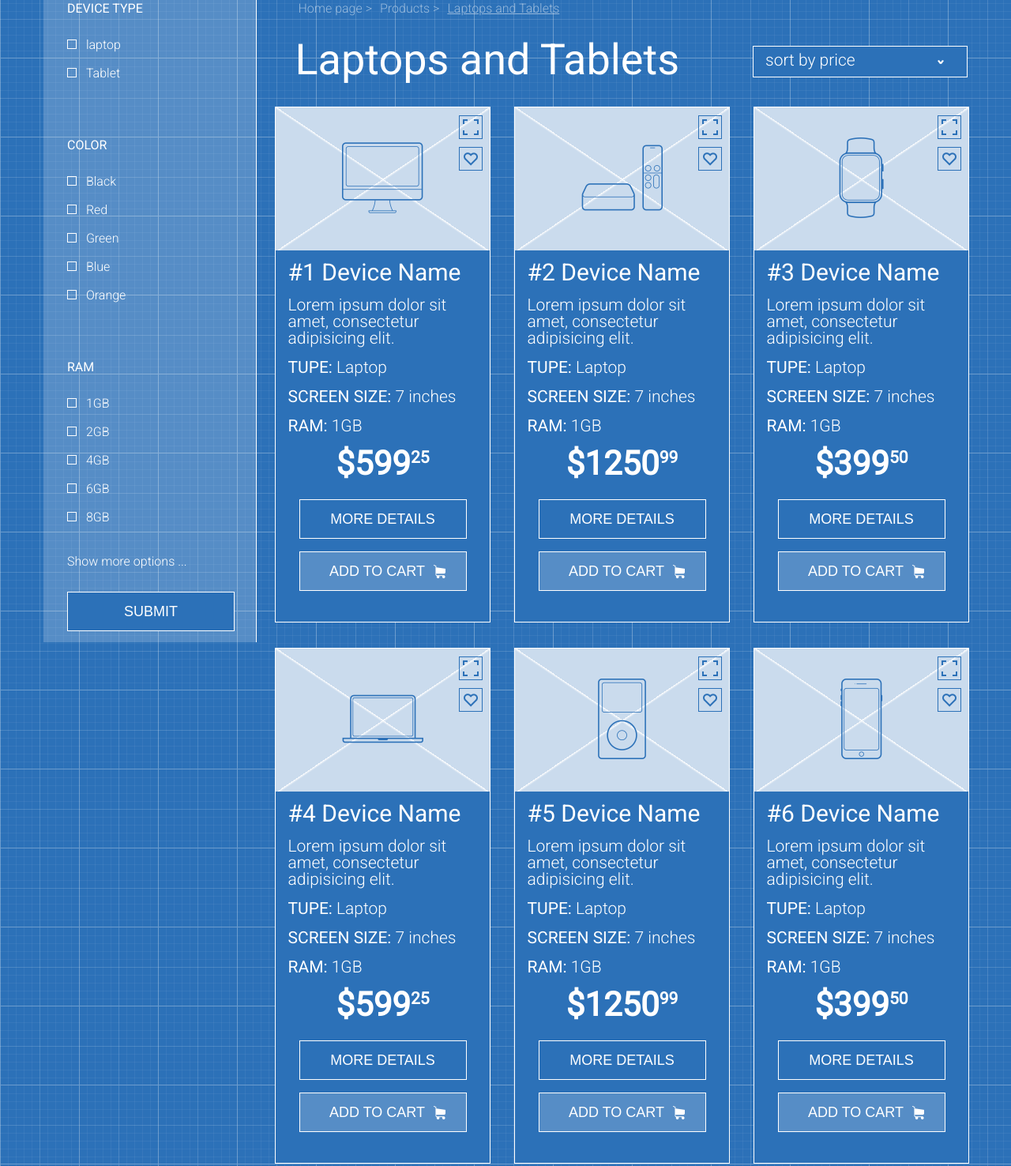
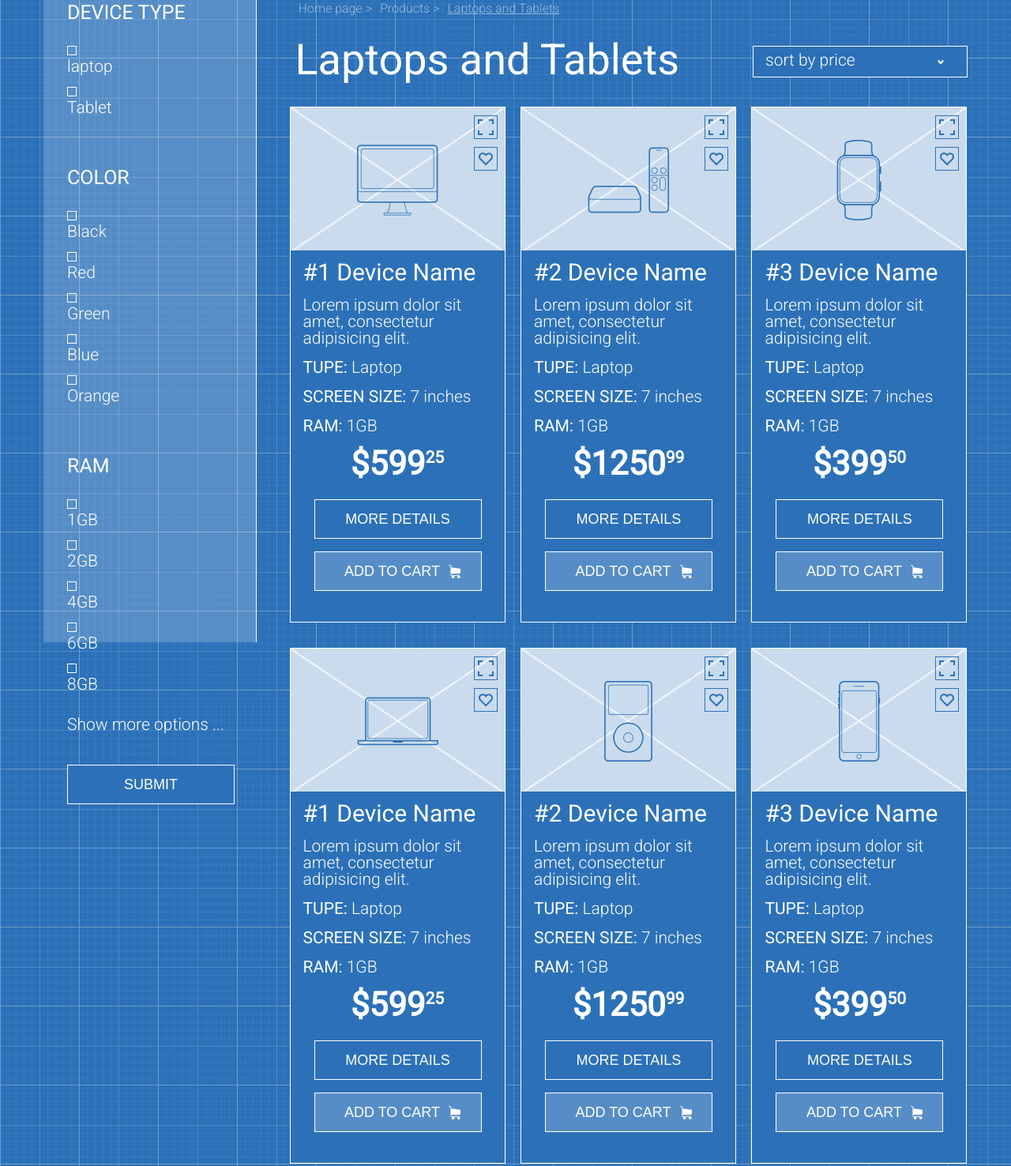
Before and after one commit to bogdanalevickaa/blog, a plain HTML site: page site/index.html in a window 1280 px wide. Shown: the part 527-2003 px from the top of the page at 79% size. Drawn offline with Linux system fonts and the light colour scheme.

Commit message:
added app.js, changed index.html and style.css

```diff
--- a/site/index.html
+++ b/site/index.html
@@ -52,7 +52,7 @@
 						</div>
 						<div class="col-md-1">
 							<div class="basket row">
-								<div class="basket4">4</div>
+								<div class="basket4" id="products-count">0</div>
 								<div class="basketimg"></div>
 							</div>
 						</div>
@@ -70,16 +70,15 @@
 					<div class="block1">
 						<div class="checkbox">
 							<input type="checkbox" name="DEVICE_TYPE" id="laptop">
-							<label for="laptop"></label>
+							<label for="laptop">laptop</label>
 						</div>
-							<div class="element_sort_list">laptop</div>
+
 					</div>
 					<div class="block1">
 						<div class="checkbox">
 							<input type="checkbox" name="DEVICE_TYPE" id="Tablet">
-							<label for="Tablet"></label>
+							<label for="Tablet">Tablet</label>
 						</div>
-							<div class="element_sort_list">Tablet</div>
 					</div>
 				</div>
 				<div class="block">
@@ -87,37 +86,32 @@
 					<div class="block1">
 						<div class="checkbox">
 							<input type="checkbox" name="COLOR" id="Black">
-							<label for="Black"></label>
+							<label for="Black">Black</label>
 						</div>
-							<div class="element_sort_list">Black</div>
 					</div>
 					<div class="block1">
 						<div class="checkbox">
 							<input type="checkbox" name="COLOR" id="Red">
-							<label for="Red"></label>
+							<label for="Red">Red</label>
 						</div>
-							<div class="element_sort_list">Red</div>
 					</div>
 					<div class="block1">
 						<div class="checkbox">
 							<input type="checkbox" name="COLOR" id="Green">
-							<label for="Green"></label>
+							<label for="Green">Green</label>
 						</div>
-							<div class="element_sort_list">Green</div>
 					</div>
 					<div class="block1">
 						<div class="checkbox">
 							<input type="checkbox" name="COLOR" id="Blue">
-							<label for="Blue"></label>
+							<label for="Blue">Blue</label>
 						</div>
-							<div class="element_sort_list">Blue</div>
 					</div>
 					<div class="block1">
 						<div class="checkbox">
 							<input type="checkbox" name="COLOR" id="Orange">
-							<label for="Orange"></label>
+							<label for="Orange">Orange</label>
 						</div>
-							<div class="element_sort_list">Orange</div>
 					</div>
 				</div>
 				<div class="block3">
@@ -125,40 +119,36 @@
 					<div class="block1">
 						<div class="checkbox">
 							<input type="checkbox" name="RAM" id="1GB">
-							<label for="1GB"></label>
+							<label for="1GB">1GB</label>
 						</div>
-							<div class="element_sort_list">1GB</div>
+
 					</div>
 					<div class="block1">
 						<div class="checkbox">
 							<input type="checkbox" name="RAM" id="2GB">
-							<label for="2GB"></label>
+							<label for="2GB">2GB</label>
 						</div>
-							<div class="element_sort_list">2GB</div>
 					</div>
 					<div class="block1">
 						<div class="checkbox">
 							<input type="checkbox" name="RAM" id="4GB">
-							<label for="4GB"></label>
+							<label for="4GB">4GB</label>
 						</div>
-							<div class="element_sort_list">4GB</div>
 					</div>
 					<div class="block1">
 						<div class="checkbox">
 							<input type="checkbox" name="RAM" id="6GB">
-							<label for="6GB"></label>
+							<label for="6GB">6GB</label>
 						</div>
-							<div class="element_sort_list">6GB</div>
 					</div>
 					<div class="block1">
 						<div class="checkbox">
 							<input type="checkbox" name="RAM" id="8GB">
-							<label for="8GB"></label>
+							<label for="8GB">8GB</label>
 						</div>
-							<div class="element_sort_list">8GB</div>
 					</div>
 				</div>
-				<div class="block1">Show more options ...</div>
+				<div class="block1"><a href="">Show more options ...</a></div>
 				<button class="submit_more">SUBMIT</button>
 			</div>
 		</div>
@@ -177,156 +167,165 @@
 					<div>sort by popularity</div>
 				</div>
 			</div>
-			<table>
-				<tr>
-					<td><div class="border1">
-						<table class="table">
-							<tr><td class="icon"><img src="img/goods1.png"><div class="icon_border1"></div><div class="icon_border"></div></td></tr>
-							<tr><td><table class="table1">
-								<tr><td class="device"><strong>#1 Device Name</strong></td></tr>
-								<tr><td class="characteristic">Lorem ipsum dolor sit amet, consectetur adipisicing elit.</td></tr>
-								<tr><td class="characteristic"><strong>TUPE:</strong> Laptop</td></tr>
-								<tr><td class="characteristic"><strong>SCREEN SIZE:</strong> 7 inches</td></tr>
-								<tr><td class="characteristic"><strong>RAM:</strong> 1GB</td></tr>
-								<tr><td class="price">$599<sup>25</sup></td></tr>
-								<tr><td><button class="more">MORE DETAILS</button></td></tr>
-								<tr><td><button class="add">ADD TO CART</button></td></tr>
-							</table></td></tr>
-						</table>
-					</div></td>
-					<td><div class="border1">
-						<table class="table">
-							<tr><td class="icon"><img src="img/goods2.png"><div class="icon_border1"></div><div class="icon_border"></div></td></tr>
-							<tr><td><table class="table1">
-								<tr><td class="device"><strong>#2 Device Name</strong></td></tr>
-								<tr><td class="characteristic">Lorem ipsum dolor sit amet, consectetur adipisicing elit.</td></tr>
-								<tr><td class="characteristic"><strong>TUPE:</strong> Laptop</td></tr>
-								<tr><td class="characteristic"><strong>SCREEN SIZE:</strong> 7 inches</td></tr>
-								<tr><td class="characteristic"><strong>RAM:</strong> 1GB</td></tr>
-								<tr><td class="price">$1250<sup>99</sup></td></tr>
-								<tr><td><button class="more">MORE DETAILS</button></td></tr>
-								<tr><td><button class="add">ADD TO CART</button></td></tr>
-							</table></td></tr>
-						</table>
-					</div></td>
-					<td><div class="border1">
-						<table class="table">
-							<tr><td class="icon"><img src="img/goods3.png"><div class="icon_border1"></div><div class="icon_border"></div></td></tr>
-							<tr><td><table class="table1">
-								<tr><td class="device"><strong>#3 Device Name</strong></td></tr>
-								<tr><td class="characteristic">Lorem ipsum dolor sit amet, consectetur adipisicing elit.</td></tr>
-								<tr><td class="characteristic"><strong>TUPE:</strong> Laptop</td></tr>
-								<tr><td class="characteristic"><strong>SCREEN SIZE:</strong> 7 inches</td></tr>
-								<tr><td class="characteristic"><strong>RAM:</strong> 1GB</td></tr>
-								<tr><td class="price">$399<sup>50</sup></td></tr>
-								<tr><td><button class="more">MORE DETAILS</button></td></tr>
-								<tr><td><button class="add">ADD TO CART</button></td></tr>
-							</table></td></tr>
-						</table>
-					</div></td>
-				</tr>
-				<tr>
-					<td><div class="border1">
-						<table class="table">
-							<tr><td class="icon"><img src="img/goods4.png"><div class="icon_border1"></div><div class="icon_border"></div></td></tr>
-							<tr><td><table class="table1">
-								<tr><td class="device"><strong>#4 Device Name</strong></td></tr>
-								<tr><td class="characteristic">Lorem ipsum dolor sit amet, consectetur adipisicing elit.</td></tr>
-								<tr><td class="characteristic"><strong>TUPE:</strong> Laptop</td></tr>
-								<tr><td class="characteristic"><strong>SCREEN SIZE:</strong> 7 inches</td></tr>
-								<tr><td class="characteristic"><strong>RAM:</strong> 1GB</td></tr>
-								<tr><td class="price">$599<sup>25</sup></td></tr>
-								<tr><td><button class="more">MORE DETAILS</button></td></tr>
-								<tr><td><button class="add">ADD TO CART</button></td></tr>
-							</table></td></tr>
-						</table>
-					</div></td>
-					<td><div class="border1">
-						<table class="table">
-							<tr><td class="icon"><img src="img/goods5.png"><div class="icon_border1"></div><div class="icon_border"></div></td></tr>
-							<tr><td><table class="table1">
-								<tr><td class="device"><strong>#5 Device Name</strong></td></tr>
-								<tr><td class="characteristic">Lorem ipsum dolor sit amet, consectetur adipisicing elit.</td></tr>
-								<tr><td class="characteristic"><strong>TUPE:</strong> Laptop</td></tr>
-								<tr><td class="characteristic"><strong>SCREEN SIZE:</strong> 7 inches</td></tr>
-								<tr><td class="characteristic"><strong>RAM:</strong> 1GB</td></tr>
-								<tr><td class="price">$1250<sup>99</sup></td></tr>
-								<tr><td><button class="more">MORE DETAILS</button></td></tr>
-								<tr><td><button class="add">ADD TO CART</button></td></tr>
-							</table></td></tr>
-						</table>
-					</div></td>
-					<td><div class="border1">
-						<table class="table">
-							<tr><td class="icon"><img src="img/goods6.png"><div class="icon_border1"></div><div class="icon_border"></div></td></tr>
-							<tr><td><table class="table1">
-								<tr><td class="device"><strong>#6 Device Name</strong></td></tr>
-								<tr><td class="characteristic">Lorem ipsum dolor sit amet, consectetur adipisicing elit.</td></tr>
-								<tr><td class="characteristic"><strong>TUPE:</strong> Laptop</td></tr>
-								<tr><td class="characteristic"><strong>SCREEN SIZE:</strong> 7 inches</td></tr>
-								<tr><td class="characteristic"><strong>RAM:</strong> 1GB</td></tr>
-								<tr><td class="price">$399<sup>50</sup></td></tr>
-								<tr><td><button class="more">MORE DETAILS</button></td></tr>
-								<tr><td><button class="add">ADD TO CART</button></td></tr>
-							</table></td></tr>
-						</table>
-					</div></td>
-				</tr>
-				<tr>
-					<td><div class="border1">
-						<table class="table">
-							<tr><td class="icon"><img src="img/goods7.png"><div class="icon_border1"></div><div class="icon_border"></div></td></tr>
-							<tr><td><table class="table1">
-								<tr><td class="device"><strong>#7 Device Name</strong></td></tr>
-								<tr><td class="characteristic">Lorem ipsum dolor sit amet, consectetur adipisicing elit.</td></tr>
-								<tr><td class="characteristic"><strong>TUPE:</strong> Laptop</td></tr>
-								<tr><td class="characteristic"><strong>SCREEN SIZE:</strong> 7 inches</td></tr>
-								<tr><td class="characteristic"><strong>RAM:</strong> 1GB</td></tr>
-								<tr><td class="price">$599<sup>25</sup></td></tr>
-								<tr><td><button class="more">MORE DETAILS</button></td></tr>
-								<tr><td><button class="add">ADD TO CART</button></td></tr>
-							</table></td></tr>
-						</table>
-					</div></td>
-					<td><div class="border1">
-						<table class="table">
-							<tr><td class="icon"><img src="img/goods8.png"><div class="icon_border1"></div><div class="icon_border"></div></td></tr>
-							<tr><td><table class="table1">
-								<tr><td class="device"><strong>#8 Device Name</strong></td></tr>
-								<tr><td class="characteristic">Lorem ipsum dolor sit amet, consectetur adipisicing elit.</td></tr>
-								<tr><td class="characteristic"><strong>TUPE:</strong> Laptop</td></tr>
-								<tr><td class="characteristic"><strong>SCREEN SIZE:</strong> 7 inches</td></tr>
-								<tr><td class="characteristic"><strong>RAM:</strong> 1GB</td></tr>
-								<tr><td class="price">$1250<sup>99</sup></td></tr>
-								<tr><td><button class="more">MORE DETAILS</button></td></tr>
-								<tr><td><button class="add">ADD TO CART</button></td></tr>
-							</table></td></tr>
-						</table>
-					</div></td>
-					<td><div class="border1">
-						<table class="table">
-							<tr><td class="icon"><img src="img/goods9.png"><div class="icon_border1"></div><div class="icon_border"></div></td></tr>
-							<tr><td><table class="table1">
-								<tr><td class="device"><strong>#9 Device Name</strong></td></tr>
-								<tr><td class="characteristic">Lorem ipsum dolor sit amet, consectetur adipisicing elit.</td></tr>
-								<tr><td class="characteristic"><strong>TUPE:</strong> Laptop</td></tr>
-								<tr><td class="characteristic"><strong>SCREEN SIZE:</strong> 7 inches</td></tr>
-								<tr><td class="characteristic"><strong>RAM:</strong> 1GB</td></tr>
-								<tr><td class="price">$399<sup>50</sup></td></tr>
-								<tr><td><button class="more">MORE DETAILS</button></td></tr>
-								<tr><td><button class="add">ADD TO CART</button></td></tr>
-							</table></td></tr>
-						</table>
-					</div></td>
-				</tr>
-				<tr>
-					<td class="characteristic"></td>
-					<td class="characteristic load">Load more ...</td>
-					<td class="characteristic"></td>
-				</tr>
-			</table>
+			<div class="col-md-9-1">
+				<div class="border1">
+					<div class="table">
+						<div class="icon"><img src="img/goods1.png"><div class="icon_border1"></div><button class="like"></button></div>
+						<div class="table1">
+							<div class="device"><strong>#1 Device Name</strong></div>
+							<div class="characteristic">Lorem ipsum dolor sit amet, consectetur adipisicing elit.</div>
+							<div class="characteristic"><strong>TUPE:</strong> Laptop</div>
+							<div class="characteristic"><strong>SCREEN SIZE:</strong> 7 inches</div>
+							<div class="characteristic"><strong>RAM:</strong> 1GB</div>
+							<div class="price">$599<sup>25</sup></div>
+							<button class="more">MORE DETAILS</button>
+							<button class="add add-to-card">ADD TO CART</button>
+						</div>
+					</div>
+				</div>
+			</div>
+			<div class="col-md-9-1">
+				<div class="border1">
+					<div class="table">
+						<div class="icon"><img src="img/goods2.png"><div class="icon_border1"></div><button class="like"></button></div>
+						<div class="table1">
+							<div class="device"><strong>#2 Device Name</strong></div>
+							<div class="characteristic">Lorem ipsum dolor sit amet, consectetur adipisicing elit.</div>
+							<div class="characteristic"><strong>TUPE:</strong> Laptop</div>
+							<div class="characteristic"><strong>SCREEN SIZE:</strong> 7 inches</div>
+							<div class="characteristic"><strong>RAM:</strong> 1GB</div>
+							<div class="price">$1250<sup>99</sup></div>
+							<button class="more">MORE DETAILS</button>
+							<button class="add add-to-card">ADD TO CART</button>
+						</div>
+					</div>
+				</div>
+			</div>
+			<div class="col-md-9-1">
+				<div class="border1">
+					<div class="table">
+						<div class="icon"><img src="img/goods3.png"><div class="icon_border1"></div><button class="like"></button></div>
+						<div class="table1">
+							<div class="device"><strong>#3 Device Name</strong></div>
+							<div class="characteristic">Lorem ipsum dolor sit amet, consectetur adipisicing elit.</div>
+							<div class="characteristic"><strong>TUPE:</strong> Laptop</div>
+							<div class="characteristic"><strong>SCREEN SIZE:</strong> 7 inches</div>
+							<div class="characteristic"><strong>RAM:</strong> 1GB</div>
+							<div class="price">$399<sup>50</sup></div>
+							<button class="more">MORE DETAILS</button>
+							<button class="add add-to-card">ADD TO CART</button>
+						</div>
+					</div>
+				</div>
+			</div>
+			<div class="col-md-9-1">
+				<div class="border1">
+					<div class="table">
+						<div class="icon"><img src="img/goods4.png"><div class="icon_border1"></div><button class="like"></button></div>
+						<div class="table1">
+							<div class="device"><strong>#1 Device Name</strong></div>
+							<div class="characteristic">Lorem ipsum dolor sit amet, consectetur adipisicing elit.</div>
+							<div class="characteristic"><strong>TUPE:</strong> Laptop</div>
+							<div class="characteristic"><strong>SCREEN SIZE:</strong> 7 inches</div>
+							<div class="characteristic"><strong>RAM:</strong> 1GB</div>
+							<div class="price">$599<sup>25</sup></div>
+							<button class="more">MORE DETAILS</button>
+							<button class="add add-to-card">ADD TO CART</button>
+						</div>
+					</div>
+				</div>
+			</div>
+			<div class="col-md-9-1">
+				<div class="border1">
+					<div class="table">
+						<div class="icon"><img src="img/goods5.png"><div class="icon_border1"></div><button class="like"></button></div>
+						<div class="table1">
+							<div class="device"><strong>#2 Device Name</strong></div>
+							<div class="characteristic">Lorem ipsum dolor sit amet, consectetur adipisicing elit.</div>
+							<div class="characteristic"><strong>TUPE:</strong> Laptop</div>
+							<div class="characteristic"><strong>SCREEN SIZE:</strong> 7 inches</div>
+							<div class="characteristic"><strong>RAM:</strong> 1GB</div>
+							<div class="price">$1250<sup>99</sup></div>
+							<button class="more">MORE DETAILS</button>
+							<button class="add add-to-card">ADD TO CART</button>
+						</div>
+					</div>
+				</div>
+			</div>
+			<div class="col-md-9-1">
+				<div class="border1">
+					<div class="table">
+						<div class="icon"><img src="img/goods6.png"><div class="icon_border1"></div><button class="like"></button></div>
+						<div class="table1">
+							<div class="device"><strong>#3 Device Name</strong></div>
+							<div class="characteristic">Lorem ipsum dolor sit amet, consectetur adipisicing elit.</div>
+							<div class="characteristic"><strong>TUPE:</strong> Laptop</div>
+							<div class="characteristic"><strong>SCREEN SIZE:</strong> 7 inches</div>
+							<div class="characteristic"><strong>RAM:</strong> 1GB</div>
+							<div class="price">$399<sup>50</sup></div>
+							<button class="more">MORE DETAILS</button>
+							<button class="add add-to-card">ADD TO CART</button>
+						</div>
+					</div>
+				</div>
+			</div>
+			<div class="col-md-9-1">
+				<div class="border1">
+					<div class="table">
+						<div class="icon"><img src="img/goods7.png"><div class="icon_border1"></div><button class="like"></button></div>
+						<div class="table1">
+							<div class="device"><strong>#1 Device Name</strong></div>
+							<div class="characteristic">Lorem ipsum dolor sit amet, consectetur adipisicing elit.</div>
+							<div class="characteristic"><strong>TUPE:</strong> Laptop</div>
+							<div class="characteristic"><strong>SCREEN SIZE:</strong> 7 inches</div>
+							<div class="characteristic"><strong>RAM:</strong> 1GB</div>
+							<div class="price">$599<sup>25</sup></div>
+							<button class="more">MORE DETAILS</button>
+							<button class="add add-to-card">ADD TO CART</button>
+						</div>
+					</div>
+				</div>
+			</div>
+			<div class="col-md-9-1">
+				<div class="border1">
+					<div class="table">
+						<div class="icon"><img src="img/goods8.png"><div class="icon_border1"></div><button class="like"></button></div>
+						<div class="table1">
+							<div class="device"><strong>#2 Device Name</strong></div>
+							<div class="characteristic">Lorem ipsum dolor sit amet, consectetur adipisicing elit.</div>
+							<div class="characteristic"><strong>TUPE:</strong> Laptop</div>
+							<div class="characteristic"><strong>SCREEN SIZE:</strong> 7 inches</div>
+							<div class="characteristic"><strong>RAM:</strong> 1GB</div>
+							<div class="price">$1250<sup>99</sup></div>
+							<button class="more">MORE DETAILS</button>
+							<button class="add add-to-card">ADD TO CART</button>
+						</div>
+					</div>
+				</div>
+			</div>
+			<div class="col-md-9-1">
+				<div class="border1">
+					<div class="table">
+						<div class="icon"><img src="img/goods9.png"><div class="icon_border1"></div><button class="like"></button></div>
+						<div class="table1">
+							<div class="device"><strong>#3 Device Name</strong></div>
+							<div class="characteristic">Lorem ipsum dolor sit amet, consectetur adipisicing elit.</div>
+							<div class="characteristic"><strong>TUPE:</strong> Laptop</div>
+							<div class="characteristic"><strong>SCREEN SIZE:</strong> 7 inches</div>
+							<div class="characteristic"><strong>RAM:</strong> 1GB</div>
+							<div class="price">$399<sup>50</sup></div>
+							<button class="more">MORE DETAILS</button>
+							<button class="add add-to-card">ADD TO CART</button>
+						</div>
+					</div>
+				</div>
+			</div>
+			<div class="col-md-9-1 characteristic"></div>
+			<div class="col-md-9-1 characteristic load">Load more ...</div>
+			<div class="col-md-9-1 characteristic"></div>
 		</div>
 	</main>
 	<footer class="footer">&copy Copyright 2017</footer>
+	<script src="app.js"></script>
 </body>
 </html>
--- a/site/style.css
+++ b/site/style.css
@@ -40,6 +40,9 @@ tr, td, th {
 }
 .col-md-9{
 	width: 75%;
+}
+.col-md-9-1{
+	width: 33.33%;
 }
 .row:after{
 	content: "";
@@ -232,6 +235,9 @@ top: 5px;
 }
 .checkbox label{
 	position: relative;
+	font-size: 21px;
+	color:white;
+	margin: 20px;
 }
 .checkbox label:before{
 	content: "";
@@ -239,6 +245,10 @@ top: 5px;
 	width: 10px;
 	height: 10px;
 	border: 1px solid white;
+	float:left;
+	vertical-align: middle;
+	position: absolute;
+	top:7px;
 }
 .checkbox input:checked + label:before{
 	background-color: white;
@@ -255,8 +265,14 @@ top: 5px;
 	color: white;
 }
 .block1{
+	font-size: 21px;
 	display: block;
 	font-weight: 100;
+	color: white;
+	margin-top: 10px;
+	margin-bottom: 10px;
+}
+.block1 > a{
 	color: white;
 }
 .block3{
@@ -264,15 +280,12 @@ top: 5px;
 	color: white;
 }
 .name_block{
-	margin-bottom: 20px;
+	margin-bottom: 25px;
+	font-size: 25px;
 }
 .checkbox{
 	width: 10px;
-	display: inline-block;
-}
-.element_sort_list{
-	display: inline-block;
-	padding: 10px;
+	display: block;
 }
 .submit_more{
 	width: 212px;
@@ -362,6 +375,7 @@ a{
 	border: 1px solid white;
 	margin: 16px 30px 16px 0px;
 	background-color: #2c71b8;
+	margin-left: 19px;
 }
 .table{
 	display: block;
@@ -371,8 +385,9 @@ a{
 	color: white;
 }
 .icon{
-	width: 273px;
+	width: 271px;
 	height: 181px;
+	line-height: 181px;
 	background-color: rgba(255,255,255,0.75);
 	text-align: center;
     vertical-align: inherit;
@@ -389,6 +404,9 @@ a{
 	    	white 50%,
 	    	transparent 51%);
 	background-repeat: no-repeat;
+}
+.icon > img{
+    vertical-align: middle;
 }
 .icon_border1{
 	width: 30px;
@@ -407,7 +425,7 @@ a{
 	background-position: center;
     background-image: url(img/icon6.png);
 }
-.icon_border{
+.like{
 	width: 30px;
 	height: 30px;
 	border: 1px solid #2c71b8;
@@ -417,8 +435,10 @@ a{
     position: absolute;
     top: 50px;
     left: 232px;
+    background-color: transparent;
+    outline: none;
 }
-.icon_border:hover{
+.like:hover{
     background: #2c71b8;
 	background-repeat: no-repeat;
 	background-position: center;
@@ -453,6 +473,9 @@ a{
 	font-size: 18px;
 	outline: none;
 }
+.more:hover{
+	background-color: rgba(255,255,255,0.2);
+}
 .add{
 	width: 212px;
 	height: 50px;
@@ -468,6 +491,9 @@ a{
 	padding-right: 20px;
 	outline: none;
 }
+.add:hover{
+	background-color: #2c71b8;
+}
 .load{
 	padding-bottom: 90px;
 }
```
Also changed, not shown: site/app.js (added, +8 -0 lines).
